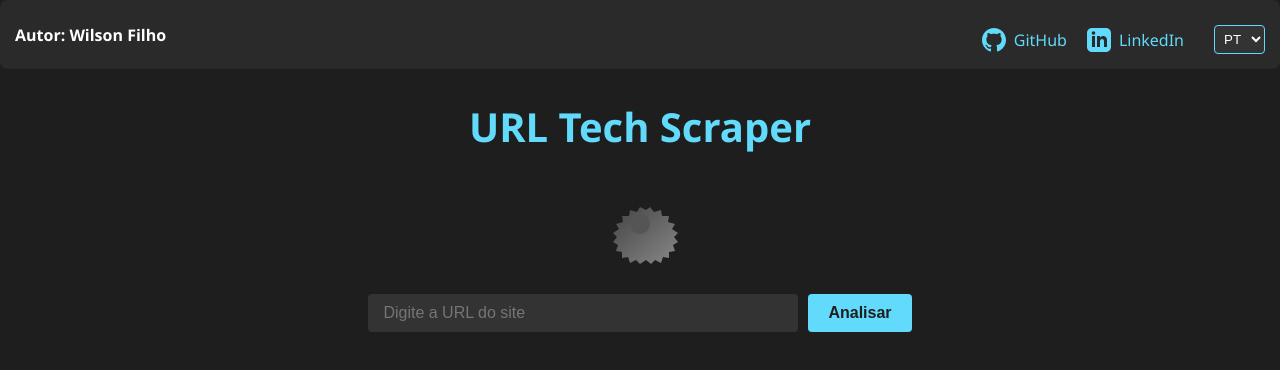
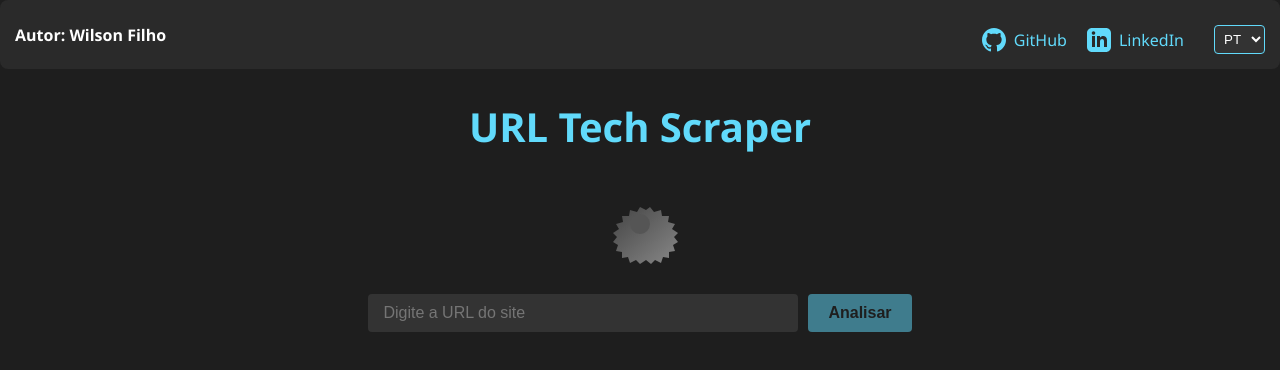
Before and after one commit to jwmrf/url-tech-scraper, a Vue app in the folder frontend/: page / in a window 1280 px wide. Shown: the top 370 px of the page. Built offline with nearby package versions, Linux system fonts and the light colour scheme.

Commit message:
Loading and simply verify url

```diff
--- a/frontend/src/App.vue
+++ b/frontend/src/App.vue
@@ -32,7 +32,8 @@
     </div>
     <div class="input-container">
       <input v-model="url" :placeholder="$t('inputPlaceholder')">
-      <button @click="scrapeUrl">{{ $t('analyzeButton') }}</button>
+      <button :disabled="isLoading || !url" @click="scrapeUrl">{{ $t('analyzeButton') }}</button>
+      <div v-if="isLoading" class="loading">{{ $t('loading') }}</div>
     </div>
     <div class="results-container">
       <div v-if="technologies.length > 0" class="results">
@@ -67,6 +68,7 @@ export default {
       siteType: '',
       screenshotUrl: '',
       error: '',
+      isLoading: false,
       // cache: loadCache(),
     }
   },
@@ -77,7 +79,8 @@ export default {
         this.siteType = '';
         this.screenshotUrl = '';
         this.error = '';
-        const response = await axios.post('https://url-tech-scraper.wilsonfilho.site/api/scrape', { url: this.url });
+        this.isLoading = true;
+        const response = await axios.post('http://localhost:3000/api/scrape', { url: this.url });
         this.technologies = response.data.technologies;
         this.siteType = response.data.siteType;
         this.screenshotUrl = response.data.screenshotUrl;
@@ -86,6 +89,8 @@ export default {
         }
       } catch (error) {
         this.error = 'Erro ao analisar a URL';
+      } finally {
+        this.isLoading = false;
       }
     }
   }
@@ -104,4 +109,14 @@ select {
   border: 1px solid #61dafb;
   border-radius: 4px;
 }
+.loading {
+  margin-top: 10px;
+  color: #646cff;
+  font-weight: bold;
+}
+
+button:disabled {
+  opacity: 0.5;
+  cursor: not-allowed;
+}
 </style>
--- a/frontend/src/i18n/index.js
+++ b/frontend/src/i18n/index.js
@@ -9,7 +9,8 @@ const messages = {
     detectedTechnologies: 'Tecnologias detectadas:',
     siteType: 'Tipo de Site:',
     screenshot: 'Screenshot do Site:',
-    error: 'Erro ao analisar a URL'
+    error: 'Erro ao analisar a URL',
+    loading: 'Analisando o site, por favor aguarde...'
   },
   en: {
     author: 'Author: Wilson Filho',
@@ -19,7 +20,8 @@ const messages = {
     detectedTechnologies: 'Detected technologies:',
     siteType: 'Site Type:',
     screenshot: 'Site Screenshot:',
-    error: 'Error analyzing URL'
+    error: 'Error analyzing URL',
+    loading: 'Analyzing site, please wait...'
   }
 }
 
```
